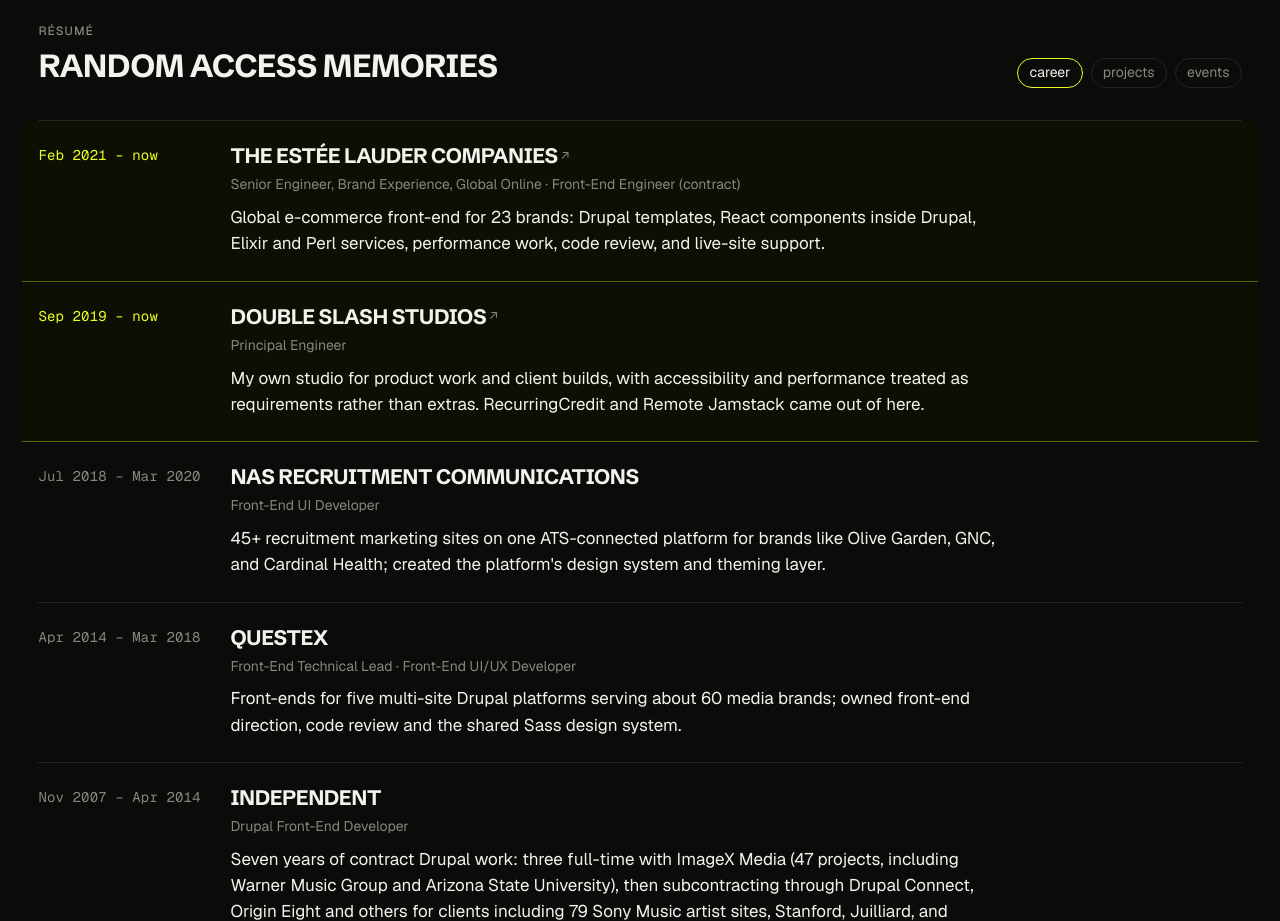
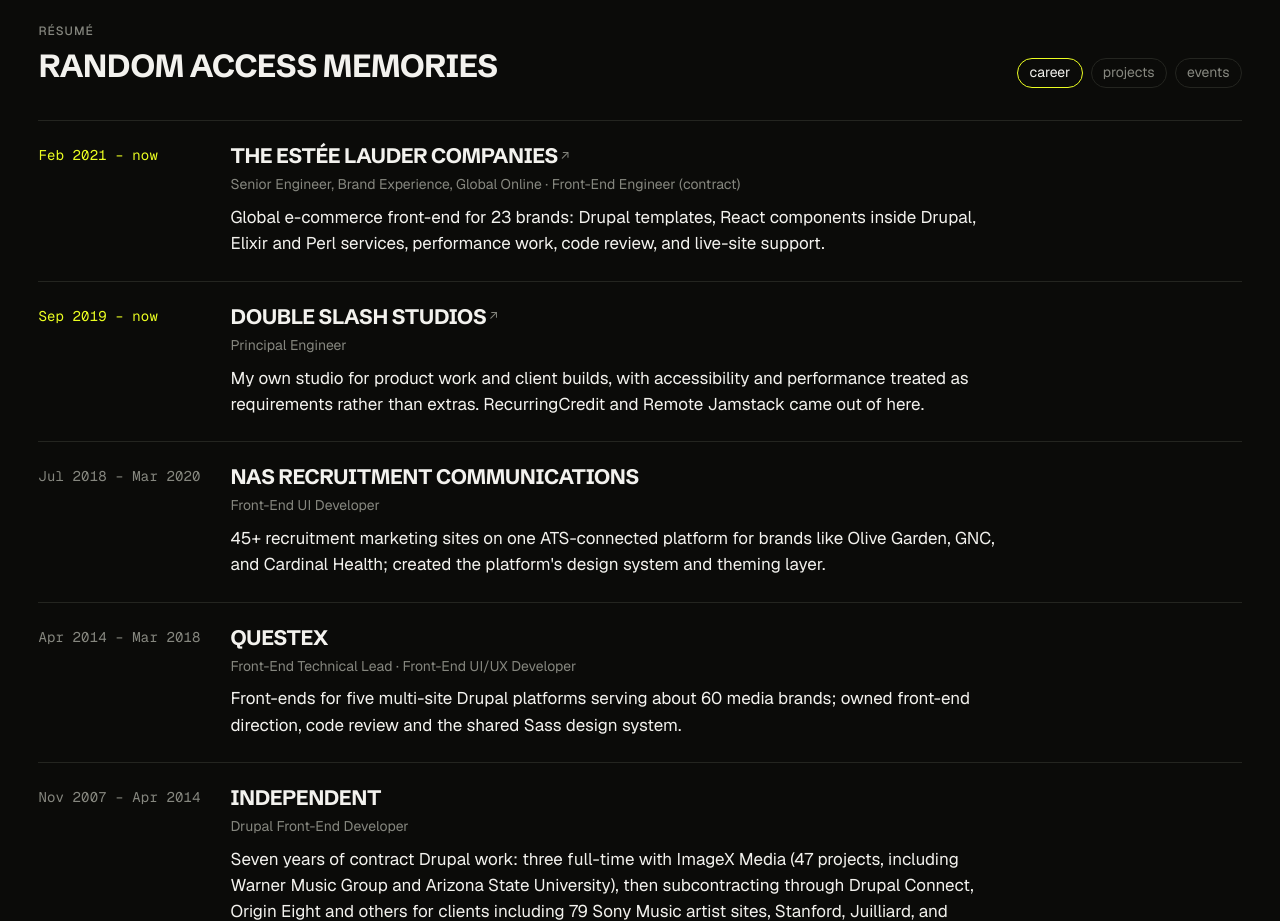
Before and after one commit to chrishrtmn/website, an Astro site: page / in a window 1280 px wide. Shown: the part 2020-2941 px from the top of the page. Built offline with nearby package versions, Linux system fonts and the light colour scheme; Astro itself is replaced by a stand-in of ours.

Commit message:
Experience: current roles keep only the Volt date

```diff
--- a/src/components/Experience.astro
+++ b/src/components/Experience.astro
@@ -185,10 +185,6 @@
 
   .xp.is-career .xp__row[data-current] {
     order: -1;
-    padding-inline: var(--s-4);
-    margin-inline: calc(-1 * var(--s-4));
-    background: var(--neon-ink);
-    border-bottom-color: var(--neon-dim);
   }
 
   .xp.is-career .xp__row[data-current] .xp__years {
```
